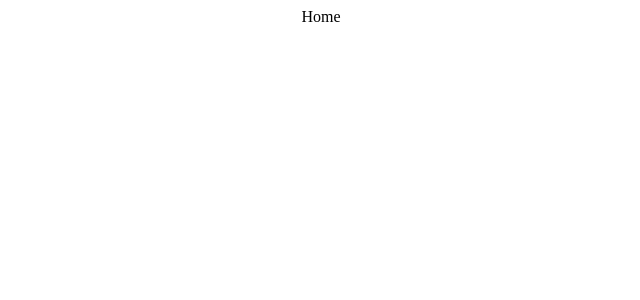
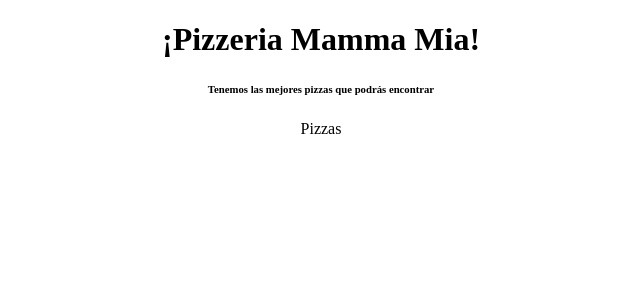
Before and after one commit to jcartronics/pizza-mamma-mia, a React (Create React App) app: page / in a window 1280 px wide. Shown: the top 300 px of the page, without its empty margins (319-959 px from the left). Built offline with nearby package versions, Linux system fonts and the light colour scheme.

Commit message:
Agrega vista pizzas

```diff
--- a/src/App.js
+++ b/src/App.js
@@ -8,10 +8,13 @@ import { Carrito } from './views/Carrito';
 // React-router-dom
 import { BrowserRouter, Routes, Route } from "react-router-dom";
 
-// useContext
+// Hooks
 import Context from './context/MyContext';
+import { useState } from 'react';
 
 function App() {
+  // Estados
+  const [pizzas, setPizzas] = useState([]);
   return (
     <div className="App">
       <BrowserRouter>
--- a/src/views/Home.js
+++ b/src/views/Home.js
@@ -1,7 +1,14 @@
 import React from 'react'
+import { Pizzas } from '../components/Pizzas'
 
 export const Home = () => {
-  return (
-    <div>Home</div>
-  )
+    return (
+        <div>
+            <div>
+                <h1>¡Pizzeria Mamma Mia!</h1>
+                <h6>Tenemos las mejores pizzas que podrás encontrar</h6>
+            </div>
+            <Pizzas/>
+        </div>
+    )
 }
```
